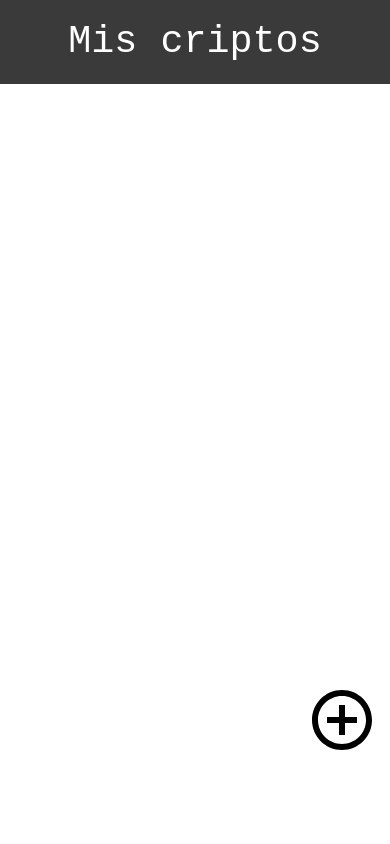
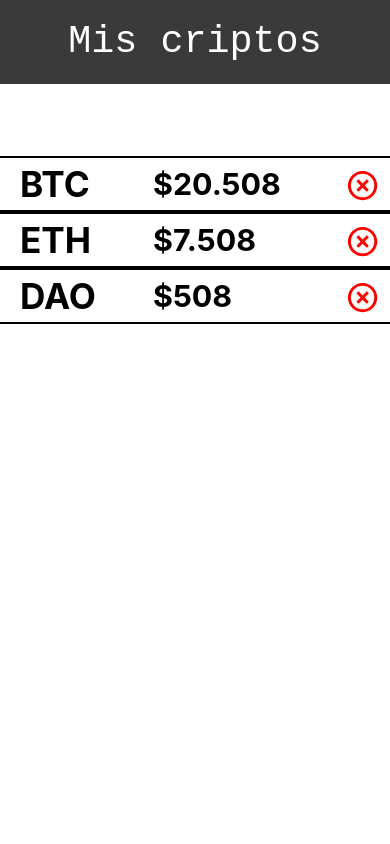
Before and after one commit to Damebeus/Challenge41, a React (Create React App) app: page /home in a window 390 px wide. Shown: the top 844 px of the page. Built offline with nearby package versions, Linux system fonts and the light colour scheme.

Commit message:
botones maquetados

```diff
--- a/src/components/Home/Home.jsx
+++ b/src/components/Home/Home.jsx
@@ -2,11 +2,37 @@
 import Navbar from "../Navbar/UnarrowNavBar";
 import style from "./Home.module.css";
 import { MdOutlineAddCircleOutline } from "react-icons/md";
+import { RiCloseCircleLine } from "react-icons/ri";
 import { Link } from "react-router-dom";
 const Home = () => {
   return (
     <div className={style.container}>
       <Navbar />
+
+      <div className={style.monedas}>
+        <div className={style.detalles}>
+          <h2>BTC</h2>
+          <div className={style.cantidad}>
+            <h3>$20.508</h3>
+          </div>
+          <RiCloseCircleLine className={style.quitar} />
+        </div>
+        <div className={style.detalles}>
+          <h2>ETH</h2>
+          <div className={style.cantidad}>
+            <h3>$7.508</h3>
+          </div>
+          <RiCloseCircleLine className={style.quitar} />
+        </div>
+        <div className={style.detalles}>
+          <h2>DAO</h2>
+          <div className={style.cantidad}>
+            <h3>$508</h3>
+          </div>
+          <RiCloseCircleLine className={style.quitar} />
+        </div>
+      </div>
+
       <div className={style.agregar}>
         <Link to='/añadir'>
           <button>
--- a/src/components/Home/Home.module.css
+++ b/src/components/Home/Home.module.css
@@ -5,6 +5,7 @@
 
 }
 .agregar button{
+    position: absolute;
     background-color: #fff;
     border: none;
     border-radius: 10px;
@@ -12,7 +13,53 @@
     font-weight: bold;
     color: #000;
     cursor: pointer;
+    margin-top: -60px;
 }
+
+.monedas{
+  margin-top: 40%;
+}
+.detalles{
+  border-top: #000 solid 2px;
+  border-bottom: #000 solid 2px;
+  display: flex;
+
+}
+.detalles h2{
+  font-size: 2.2rem;
+  font-weight: bold;
+  color: #000;
+  margin: 0;
+  padding: 5px;
+  margin-left: 15px;
+  width: 20%;
+}
+.detalles h3{
+  font-size: 1.9rem;
+  font-weight: bold;
+  color: #000;
+  margin: 0;
+  padding: 0;
+  margin-left: 50px;
+}
+.cantidad{
+  position: relative;
+  display: flex;
+
+  width: 150px;
+  align-items: center;
+  justify-content: flex-start;
+}
+.quitar{
+  position: absolute;
+  right: 10px;
+  margin-top: 10px;
+  color: red;
+  align-items: center;
+  font-size: 2.2rem;
+}
+
+
 }
 
 
```
